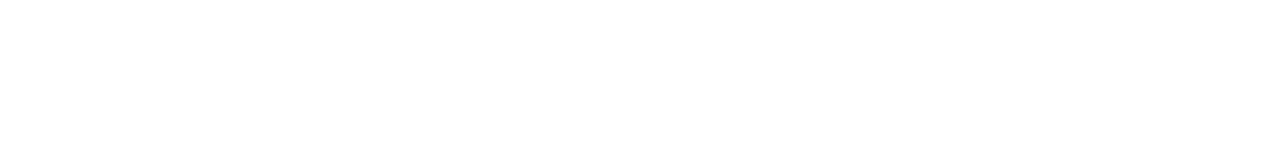
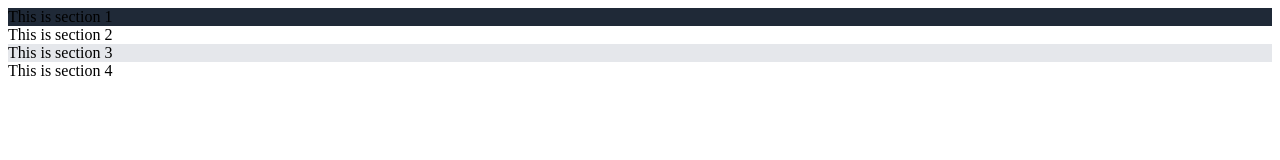
Before and after one commit to twinsley/odin-project1, a plain HTML site: page index.html in a window 1280 px wide. Drawn offline with Linux system fonts and the light colour scheme.

Commit message:
Split into 4 sections, add background colors.
Also linked the CSS stylesheet here.

```diff
--- a/index.html
+++ b/index.html
@@ -4,7 +4,13 @@
     <meta charset="UTF-8" />
     <meta http-equiv="X-UA-Compatible" content="IE=edge" />
     <meta name="viewport" content="width=device-width, initial-scale=1.0" />
-    <title>Document</title>
+    <title>Web Page</title>
+    <link rel="stylesheet" href="styles.css" />
   </head>
-  <body></body>
+  <body>
+    <div id="section1">This is section 1</div>
+    <div id="section2">This is section 2</div>
+    <div id="section3">This is section 3</div>
+    <div id="section4">This is section 4</div>
+  </body>
 </html>
--- a/styles.css
+++ b/styles.css
@@ -0,0 +1,8 @@
+* {
+}
+#section1 {
+  background-color: #1f2937;
+}
+#section3 {
+  background-color: #e5e7eb;
+}
```
